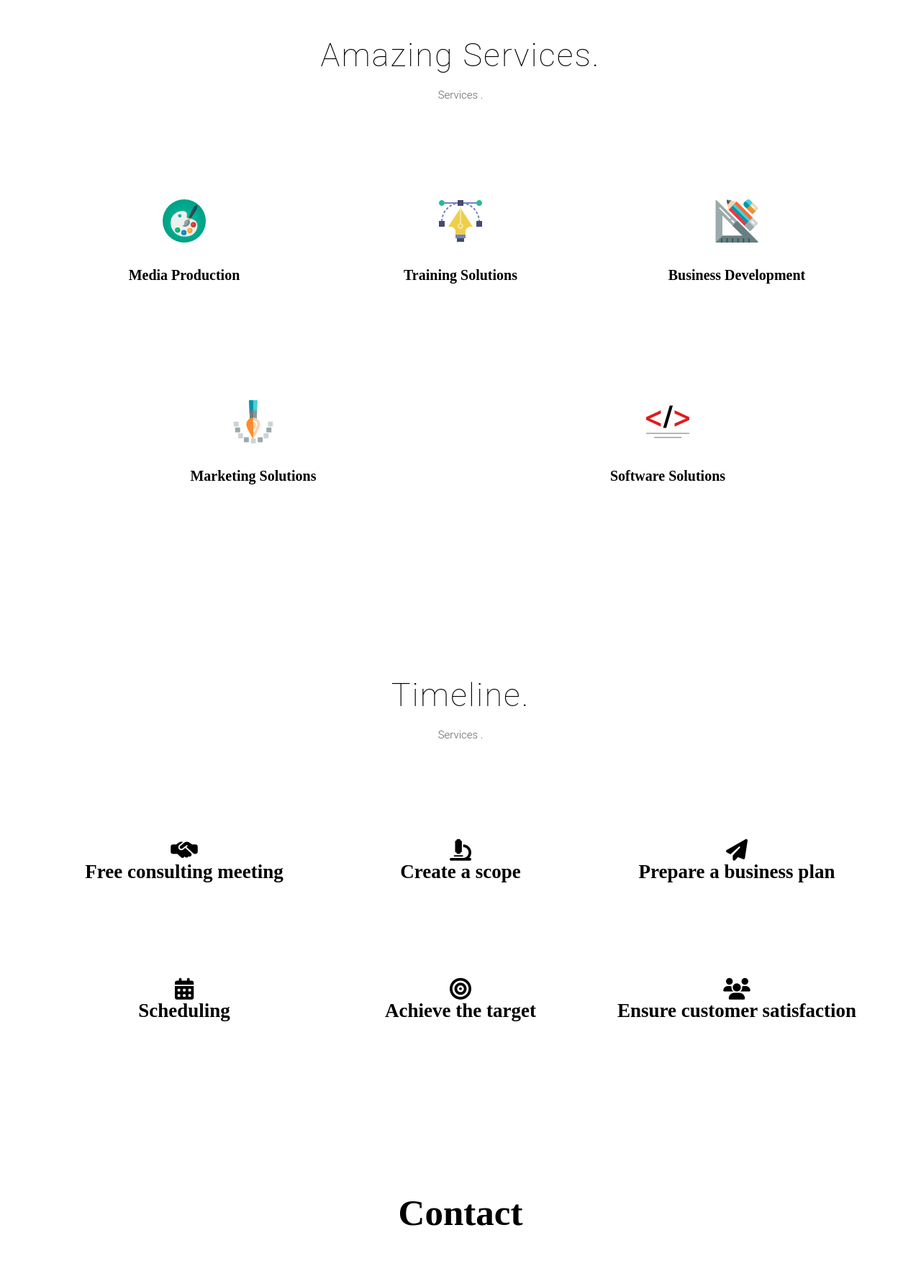
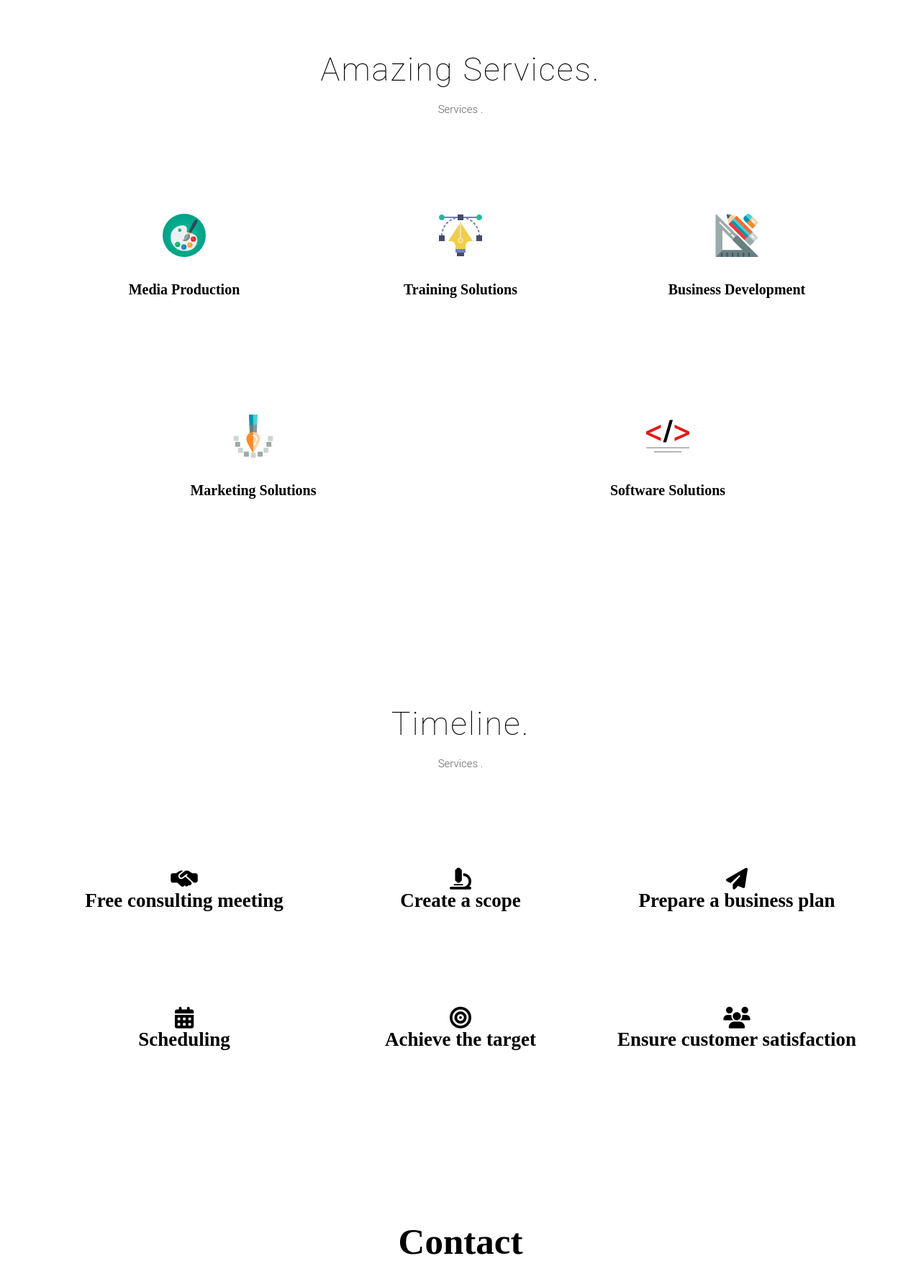
Before and after one commit to moRezk12/Ainergy, a plain HTML site: page index.html in a window 1280 px wide. Shown: the part 1523-3300 px from the top of the page at 72% size. Drawn offline with Linux system fonts and the light colour scheme.

Commit message:
second commit

```diff
--- a/CSS/main.css
+++ b/CSS/main.css
@@ -208,7 +208,7 @@
 
 
 .three{
-    padding-top: 80px;
+    padding-top: 100px;
     padding-bottom: 80px;
 }
 .three .contanier{
@@ -300,7 +300,7 @@
 
 .four{
     padding-bottom: 80px;
-    padding-top: 80px;
+    padding-top: 100px;
 }
 .four .title{
     margin-bottom: 80px;
```
